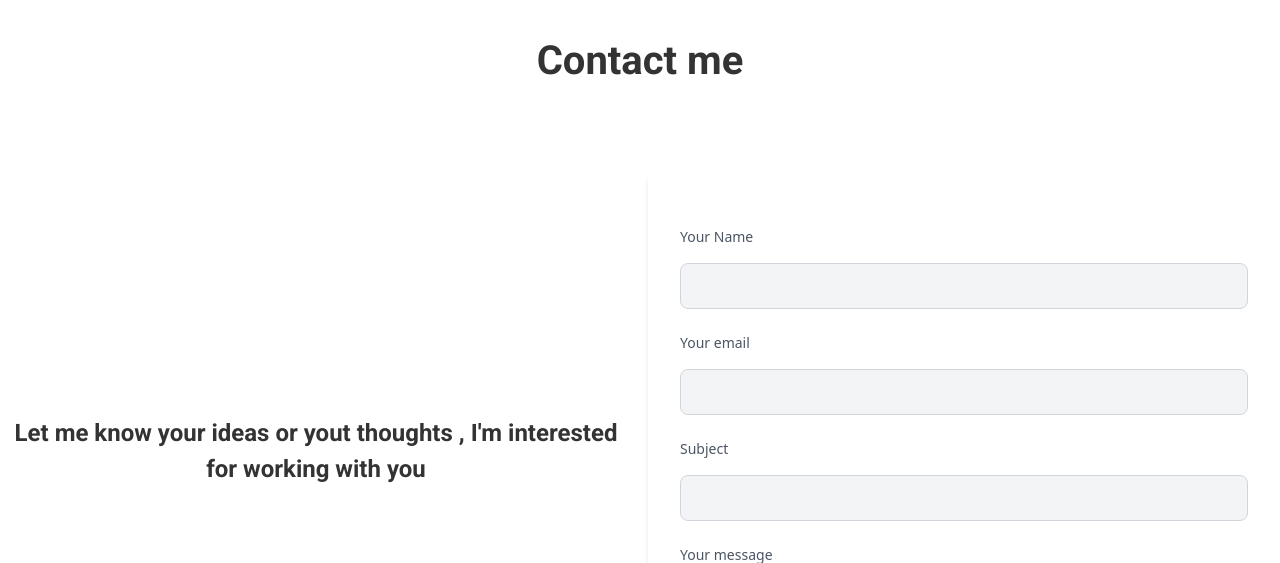
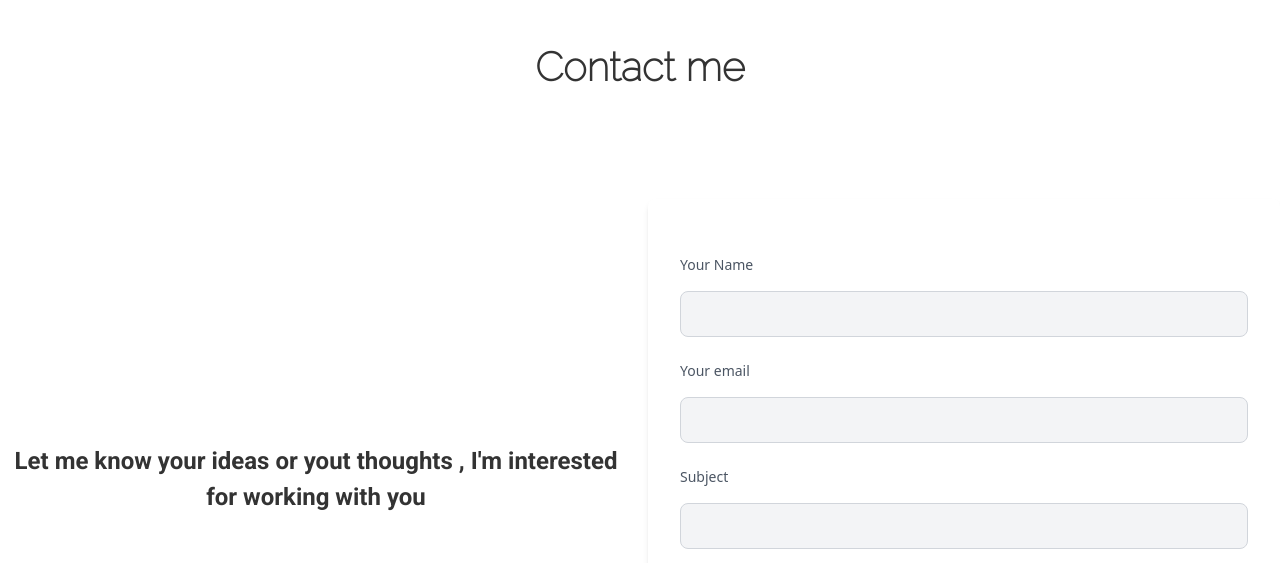
Before and after one commit to luizbello94/Form, a Django app: template form/templates/contact_form.html in a window 1280 px wide. Shown: the part 2368-2931 px from the top of the page. Run offline with Django 3.2, Linux system fonts and the light colour scheme; the template is opened without the code that fills it, so the values that code supplies are empty; some libraries are stand-ins or nearby versions; some web fonts are replaced.

Commit message:
change letter

```diff
--- a/form/templates/contact_form.html
+++ b/form/templates/contact_form.html
@@ -39,8 +39,8 @@
                 </div>
 
 
-                <div class="lg:flex lg:flex-1 lg:justify-end">
-                  <a data-aos="fade-up" data-aos-duration="2000" href="https://www.linkedin.com/in/luis-ernesto-p%C3%A9rez-bello-91a709210/" class="rounded-md bg-gray-800 px-4 py-3 text-base font-semibold text-white shadow-sm hover:bg-gray-500 focus-visible:outline focus-visible:outline-2 focus-visible:outline-offset-2 focus-visible:outline-gray-600">Resume</a>
+                <div style="font-family: 'Raleway',sans-serif; line-height: 1.6; color: #333;" class="lg:flex lg:flex-1 lg:justify-end">
+                  <a data-aos="fade-up" data-aos-duration="2000" href="https://www.linkedin.com/in/luis-ernesto-p%C3%A9rez-bello-91a709210/" class="rounded-md bg-gray-800 px-4 py-3 text-base text-white shadow-sm hover:bg-gray-500 focus-visible:outline focus-visible:outline-2 focus-visible:outline-offset-2 focus-visible:outline-gray-600">Resume</a>
               </div>
 
               </nav>
@@ -70,7 +70,7 @@
                       <div class="mt-10 items-center justify-center">
                           <h1 data-aos="fade-up" data-aos-duration="1000" style="font-size: 2.5em; font-weight: bold; margin-bottom: 20px;">Projects</h1>
                           <hr class="my-6 border-gray-200 sm:mx-auto dark:border-gray-700 lg:my-8" />
-                          <p data-aos="fade-up" data-aos-duration="1000" style="font-size: 1em; font-weight: 400; margin-bottom: 20px;">
+                          <p data-aos="fade-up" data-aos-duration="1000" style="font-family: 'Open Sans', sans-serif; font-size: 1em; font-weight: 400; margin-bottom: 20px;">
                               In my freelance journey, I've always been driven by the end result, ensuring each website stands out and serves its purpose. I love teaming up with diverse individuals, always aiming to leave a lasting digital impression.
                           </p>
                       </div>
@@ -81,10 +81,10 @@
 
           </div>
 
-        <div class="text-center">
+        <div class="text-center"  style="font-family: 'Raleway',sans-serif; line-height: 1.6; color: #333;">
           <div class="m-3 grid grid-cols-2 md:grid-cols-3 gap-4">
             <div data-aos="fade-up" data-aos-duration="2000" class="group relative bg-white rounded-lg overflow-hidden shadow-lg hover:shadow-2xl transition-shadow duration-300">
-              <h5 class="m-2 text-2xl md:text-xl sm:text-lg font-semibold leading-snug tracking-tight text-gray-600 shadow-sm">Dinamico Games</h5>
+              <h5 class="m-2 text-2xl md:text-xl sm:text-lg font-semibold leading-snug tracking-tight text-gray-600 shadow-sm ">Dinamico Games</h5>
               <img class="h-auto max-w-full rounded-lg transition duration-300 ease-in-out transform group-hover:scale-105" src="https://flowbite.s3.amazonaws.com/docs/gallery/square/image-1.jpg" alt="">
               <!-- Overlay -->
               <div class="absolute inset-0 opacity-0 group-hover:opacity-100 transition-opacity duration-500 ease-in-out">
@@ -190,11 +190,11 @@
           </div>
         </div>
 
-        <div class="relative isolate px-6 pt-14 lg:px-8">
+        <div class="relative isolate px-6 pt-14 lg:px-8" style="font-family: 'Raleway',sans-serif; line-height: 1.6; color: #333;">
           <div class="mx-auto max-w-2xl py-12 sm:py-10 lg:py-10">
-            <div class="text-center">
+            <div class="text-center ">
 
-              <h1 data-aos="flip-left" data-aos-duration="2000" style="font-family: 'Roboto', sans-serif; font-size: 2.5em; font-weight: bold; color: #333;">About me</h1>
+              <h1 data-aos="flip-left" data-aos-duration="2000"  style="font-size: 2.5em; font-weight: bold; margin-bottom: 20px ;">About me</h1>
 
               <hr class="my-6 border-gray-200 sm:mx-auto dark:border-gray-700 lg:my-8" />
             </div>
@@ -246,8 +246,8 @@
       </div>
 
 
-        <div class="text-center">
-            <h1 data-aos="flip-left" data-aos-duration="2000" style="font-family: 'Roboto', sans-serif; font-size: 2.5em; font-weight: bold; color: #333;">Contact me</h1>
+        <div class="text-center" style="font-family: 'Raleway',sans-serif; line-height: 1.6; color: #333;">
+            <h1 data-aos="flip-left" data-aos-duration="2000" style="font-size: 2.5em; font-weight: bold; margin-bottom: 20px;" >Contact me</h1>
 
         </div>
 
```
